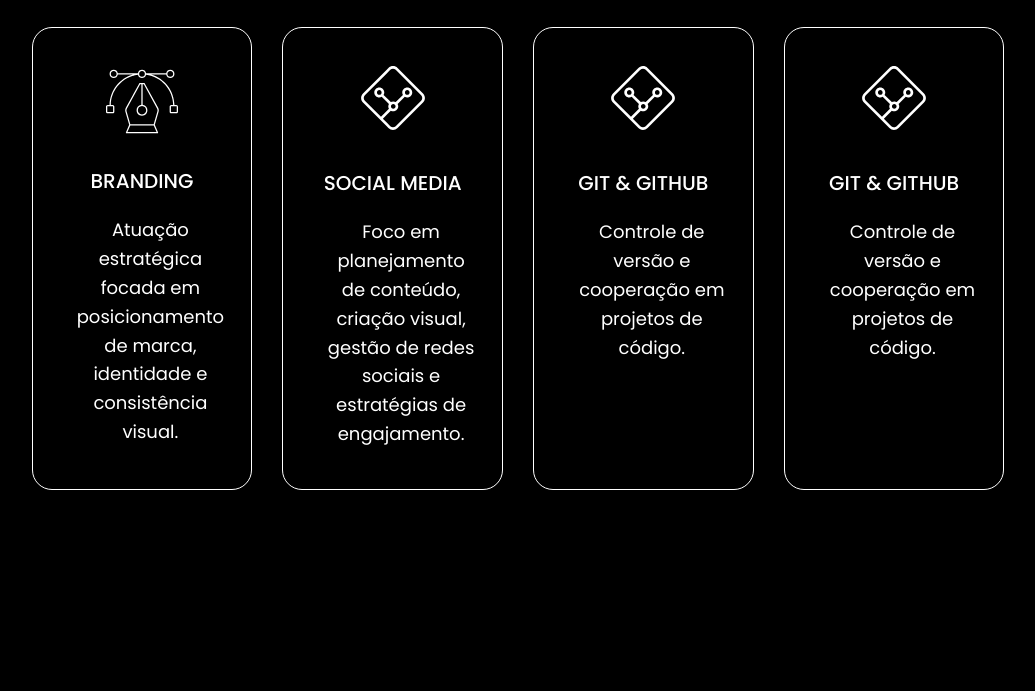
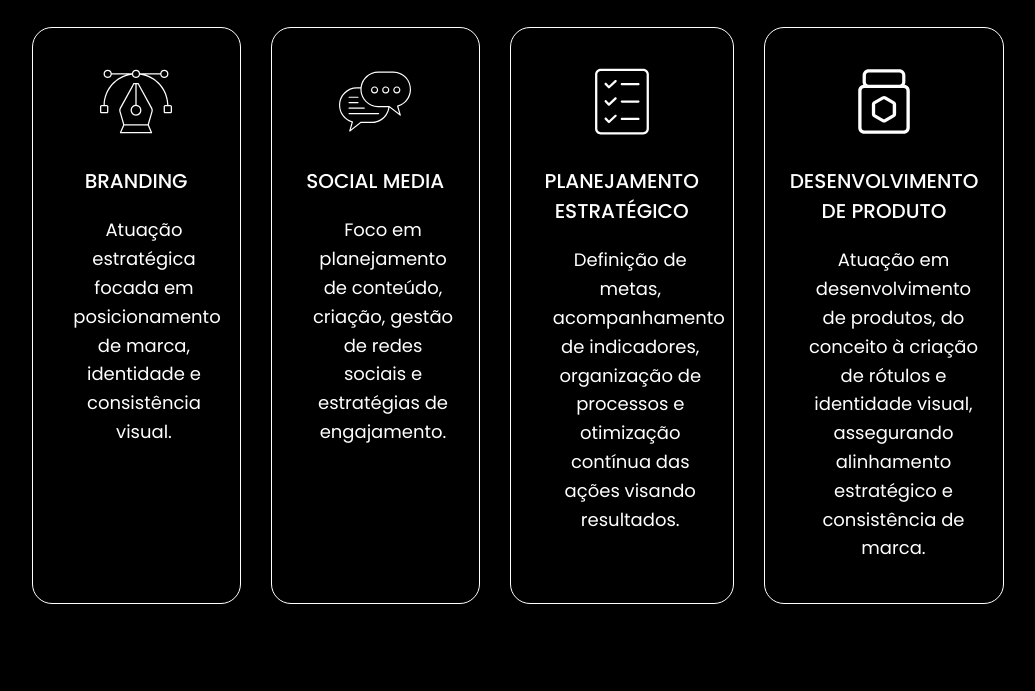
Before and after one commit to vguelere/desenvolvedor-front-end-estudos, a plain HTML site: page index.html in a window 1280 px wide. Shown: the part 2226-2917 px from the top of the page, without its empty margins (122-1157 px from the left). Drawn offline with Linux system fonts and the light colour scheme; files whose address does not match are found by name.

Commit message:
Ajustes Finais do Site

```diff
--- a/index.html
+++ b/index.html
@@ -182,19 +182,19 @@
             <!-- Skill -->
              <div class="informacao">
                 <div class="icone">
-                    <img src="icons/git.svg" alt="cyberseguranca">
+                    <img src="icons/social.svg" alt="cyberseguranca">
                 </div>
                     <h3>SOCIAL MEDIA</h3>
-                    <p>Foco em planejamento de conteúdo, criação visual, gestão de redes sociais e estratégias de engajamento.</p>
+                    <p>Foco em planejamento de conteúdo, criação, gestão de redes sociais e estratégias de engajamento.</p>
                 </div>
 
             <!-- Skill -->
              <div class="informacao">
                 <div class="icone">
-                    <img src="icons/git.svg" alt="cyberseguranca">
+                    <img src="icons/planning.svg" alt="cyberseguranca">
                 </div>
-                    <h3>GIT & GITHUB</h3>
-                    <p>Controle de versão e cooperação em projetos de código.</p>
+                    <h3>PLANEJAMENTO ESTRATÉGICO</h3>
+                    <p>Definição de metas, acompanhamento de indicadores, organização de processos e otimização contínua das ações visando resultados.</p>
                 </div>
 
 
@@ -202,10 +202,10 @@
             <!-- Skill -->
              <div class="informacao">
                 <div class="icone">
-                    <img src="icons/git.svg" alt="cyberseguranca">
+                    <img src="icons/packing.svg" alt="cyberseguranca">
                 </div>
-                    <h3>GIT & GITHUB</h3>
-                    <p>Controle de versão e cooperação em projetos de código.</p>
+                    <h3>DESENVOLVIMENTO DE PRODUTO</h3>
+                    <p>Atuação em desenvolvimento de produtos, do conceito à criação de rótulos e identidade visual, assegurando alinhamento estratégico e consistência de marca.</p>
                 </div>
 
 
```
Also changed, not shown: icons/packing.svg (added), icons/planning.svg (added), icons/social.svg (added).
